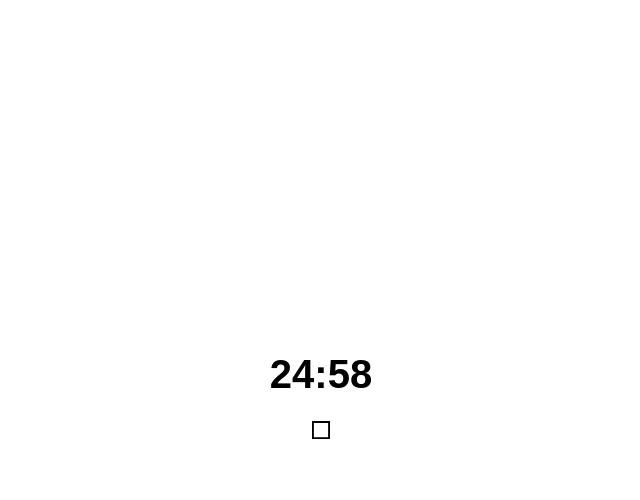
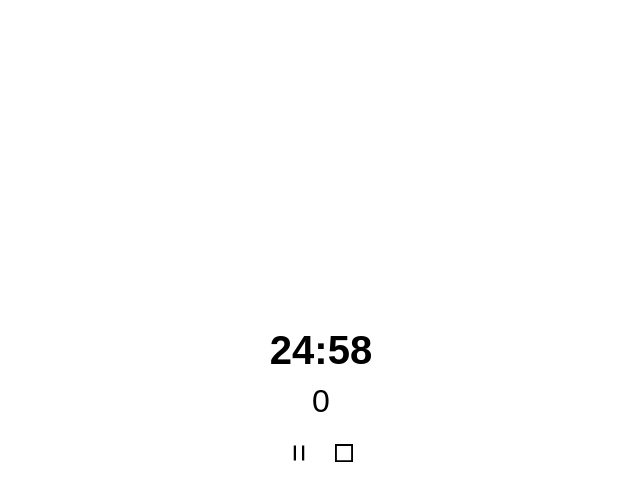
Before and after one commit to SoroushOwji/pomodoro, a React (Create React App) app: page / in a window 1280 px wide. Both pictures are taken after a click on the button 640 px from the left and 428 px from the top of the page. Shown: the top 500 px of the page, without its empty margins (319-959 px from the left). Built offline with nearby package versions, Linux system fonts and the light colour scheme; a web font is replaced by a local one.

Commit message:
feat: count cycles

```diff
--- a/src/Timer/index.js
+++ b/src/Timer/index.js
@@ -1,46 +1,13 @@
-import React, { useState, useEffect, useCallback, useRef } from "react";
-import { VscDebugStart, VscDebugStop } from 'react-icons/vsc';
+import React, {useEffect, useState} from "react";
+import { VscDebugStart, VscDebugStop, VscDebugPause } from 'react-icons/vsc';
+
+import { useStopwatch, getMinutes, getSeconds } from "./utils";
 
 import './timer.scss';
 
-function getSeconds(sec) {
-  if(sec % 60 < 10) {
-    return '0' + (sec % 60);
-  }
-  else return `${sec % 60}`
-}
-function getMinutes(sec) {
-  return Math.floor(sec/60)
-}
-
-function useStopwatch(min) {
-  const [seconds, setSeconds] = useState(60 * min);
-  const [pending, setPending] = useState(false);
-  let reference = useRef(null);
-
-  const stop = useCallback(function () {
-    console.log('stopping')
-    clearInterval(reference.current)
-    setPending(false);
-  }, [])
-
-  const start = useCallback( function () {
-    console.log('starting')
-    setPending(true);
-    reference.current = setInterval(() => {
-      if(seconds > 0) {
-        setSeconds(prev => prev - 1);
-      } else {
-        stop();
-      }
-    }, 1000)
-  }, [seconds, stop])
-
-  return [seconds, start, stop, pending]
-}
-
 export default function Timer() {
-  const [timer, start, stop, pending] = useStopwatch(25);
+  const [timer, start, stop, reset, pending] = useStopwatch(25);
+  const [cycles, setCycle] = useState(0);
 
   useEffect(() => {
     return stop();
@@ -48,17 +15,24 @@ export default function Timer() {
 
   useEffect(() => {
     document.title = `${getMinutes(timer)}:${getSeconds(timer)}`
+    if(timer === 0) {
+      setCycle(cycles => cycles + 1)
+    }
   }, [timer])
 
-  const button = pending
-    ? <button onClick={stop} className="timer__button"><VscDebugStop /></button>
+
+  const actions = pending
+    ? <div>
+      <button onClick={stop} className="timer__button"><VscDebugPause /></button>
+      <button onClick={reset} className="timer__button"><VscDebugStop /></button>
+    </div>
     : <button onClick={start} className="timer__button"><VscDebugStart /></button>
 
   return (
     <div className="timer">
       <h1 className="timer__counter">{getMinutes(timer)}:{getSeconds(timer)}</h1>
-      {button}
-
+      <h2>{cycles}</h2>
+      {actions}
     </div>
   )
 }
--- /dev/null
+++ b/src/Timer/utils.js
@@ -0,0 +1,50 @@
+import { useCallback, useRef, useState, useEffect } from "react";
+
+export function getSeconds(sec) {
+  if(sec % 60 < 10) {
+    return '0' + (sec % 60);
+  }
+  return `${sec % 60}`
+}
+export function getMinutes(sec) {
+  if(sec / 60 < 10) {
+    return '0' + Math.floor(sec/60)
+  }
+  return Math.floor(sec/60)
+}
+
+export function useStopwatch(min) {
+  const [seconds, setSeconds] = useState(60 * min);
+  const [pending, setPending] = useState(false);
+  let reference = useRef(null);
+
+
+  const stop = useCallback(function () {
+    clearInterval(reference.current)
+    setPending(false);
+  }, [])
+
+  const start = useCallback( function () {
+    setPending(true);
+    reference.current = setInterval(() => {
+      if(seconds > 0) {
+        setSeconds(prev => prev - 1);
+      } else {
+        stop();
+      }
+    }, 1000)
+  }, [seconds, stop])
+
+  const reset = useCallback(function () {
+   stop();
+   setSeconds(min * 60);
+  }, [min, stop])
+
+  useEffect(function () {
+    if(seconds === 0) {
+      reset();
+    }
+  }, [reset, seconds])
+
+  return [seconds, start, stop, reset, pending]
+}
```
